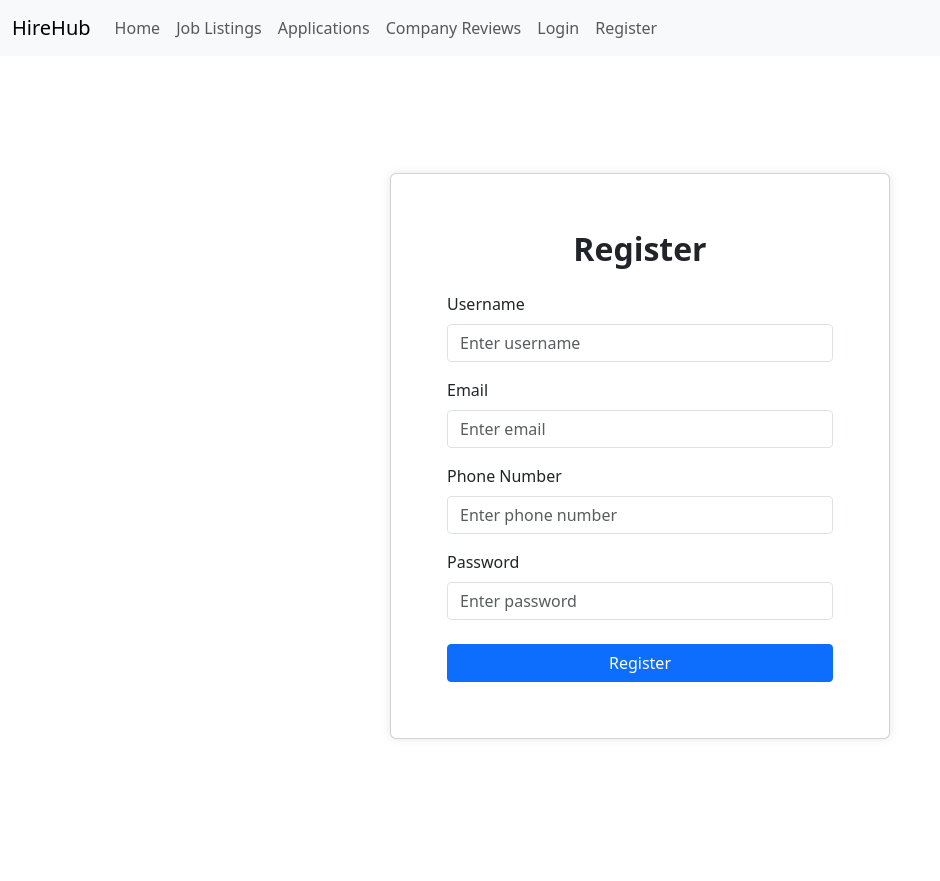
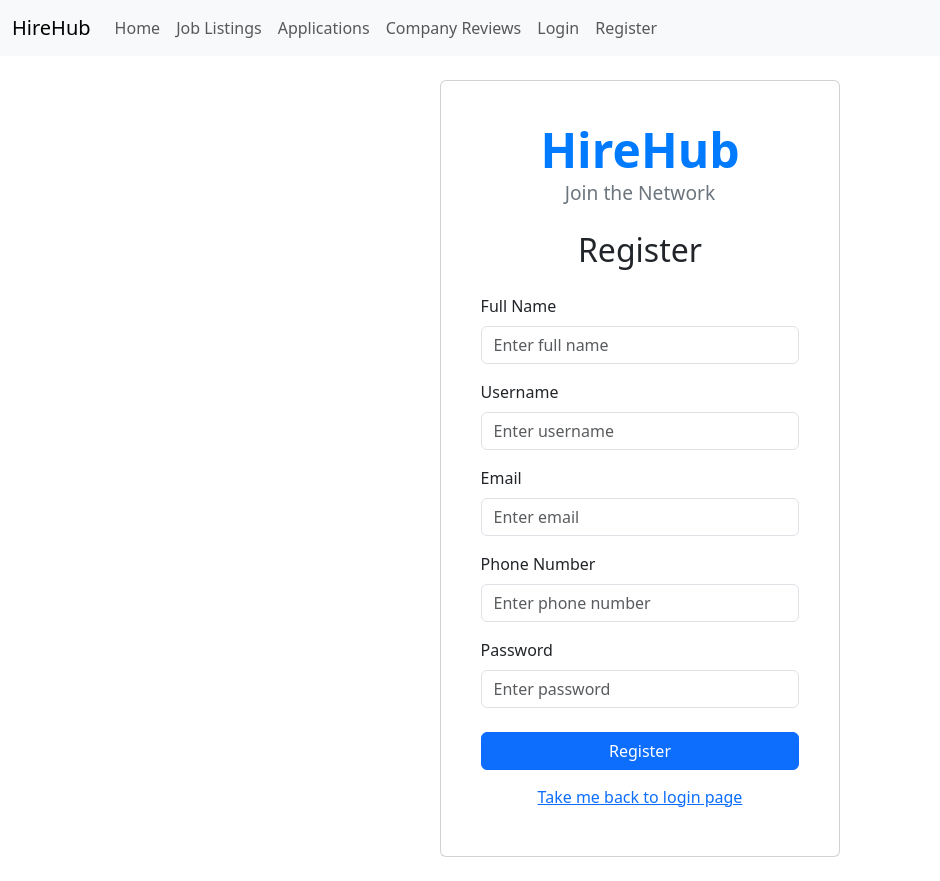
Before and after one commit to JuchangKim/HireHub, a React (Create React App) app in the folder client/: page /signup in a window 1280 px wide. Shown: the whole page, without its empty margins (0-940 px from the left). Before the commit the page ends 856 px from the top, so only its background shows below. Built offline with nearby package versions, Linux system fonts and the light colour scheme.

Commit message:
Upload Resume Functionality

```diff
--- a/client/src/App.js
+++ b/client/src/App.js
@@ -24,6 +24,7 @@ function App() {
         <Route path="/signup" element={<RegisterPage />} />
         <Route path="/company-reviews" element={<CompanyReviewPage />} />
         <Route path="/my-profile" element={<Profile />} />
+        <Route path="/register" element={<RegisterPage />} />
       </Routes>
     </Router>
   );
--- a/client/src/pages/LoginPage.css
+++ b/client/src/pages/LoginPage.css
@@ -1,23 +1,16 @@
-/* LoginPage.css */
-.login-card {
-  max-width: 400px;
-  width: 100%;
-  border-radius: 8px;
-  box-shadow: 0 0 10px rgba(0, 0, 0, 0.1);
+.logo-container {
+  text-align: center;
+  margin-bottom: 1rem;
 }
 
-.login-card .card-body {
-  padding: 2rem;
+.logo-text {
+  font-size: 3rem;
+  font-weight: bold;
+  color: #007bff; /* Primary color */
+  margin: 0;
 }
 
-.login-card h2 {
-  font-weight: bold;
+.logo-subtext {
+  font-size: 1.2rem;
+  color: #6c757d; /* Secondary color */
 }
-
-.login-card .form-control {
-  border-radius: 4px;
-}
-
-.login-card .btn-primary {
-  border-radius: 4px;
-}
--- a/client/src/pages/LoginPage.js
+++ b/client/src/pages/LoginPage.js
@@ -1,11 +1,19 @@
 import React, { useState } from "react";
-import { Container, Form, Button, Alert, Card } from "react-bootstrap";
+import {
+  Container,
+  Form,
+  Button,
+  Alert,
+  Card,
+  Row,
+  Col,
+} from "react-bootstrap";
 import { useNavigate } from "react-router-dom";
-import "./LoginPage.css"; // Make sure to create and import this CSS file
+import "./LoginPage.css";
 
 function LoginPage() {
   const [formData, setFormData] = useState({
-    email: "",
+    username: "",
     password: "",
   });
 
@@ -20,7 +28,7 @@ function LoginPage() {
   const handleSubmit = (e) => {
     e.preventDefault();
 
-    if (!formData.email || !formData.password) {
+    if (!formData.username || !formData.password) {
       setMessage("All fields are required.");
       return;
     }
@@ -29,7 +37,8 @@ function LoginPage() {
 
     const user = existingUsers.find(
       (user) =>
-        user.email === formData.email && user.password === formData.password
+        user.username === formData.username &&
+        user.password === formData.password
     );
 
     if (user) {
@@ -37,25 +46,34 @@ function LoginPage() {
       localStorage.setItem("currentUser", JSON.stringify(user));
       navigate("/my-profile");
     } else {
-      setMessage("Invalid email or password.");
+      setMessage("Invalid username or password.");
     }
+  };
+
+  const handleRegisterRedirect = () => {
+    navigate("/register");
   };
 
   return (
     <Container className="d-flex justify-content-center align-items-center min-vh-100 p-4">
       <Card className="login-card p-4">
         <Card.Body>
+          {/* Add a styled div as a logo */}
+          <div className="logo-container text-center mb-4">
+            <h1 className="logo-text">HireHub</h1>
+            <p className="logo-subtext">Connecting Talent with Opportunity</p>
+          </div>
           <h2 className="text-center mb-4">Login</h2>
           {message && <Alert variant="info">{message}</Alert>}
           <Form onSubmit={handleSubmit}>
-            <Form.Group controlId="formEmail">
-              <Form.Label>Email</Form.Label>
+            <Form.Group controlId="formUsername">
+              <Form.Label>Username</Form.Label>
               <Form.Control
-                type="email"
-                name="email"
-                value={formData.email}
+                type="text"
+                name="username"
+                value={formData.username}
                 onChange={handleChange}
-                placeholder="Enter email"
+                placeholder="Enter username"
                 className="mb-3"
               />
             </Form.Group>
@@ -70,9 +88,23 @@ function LoginPage() {
                 className="mb-4"
               />
             </Form.Group>
-            <Button variant="primary" type="submit" className="w-100">
-              Login
-            </Button>
+
+            <Row>
+              <Col>
+                <Button variant="primary" type="submit" className="w-100">
+                  Login
+                </Button>
+              </Col>
+              <Col>
+                <Button
+                  variant="primary"
+                  className="w-100"
+                  onClick={handleRegisterRedirect}
+                >
+                  Register
+                </Button>
+              </Col>
+            </Row>
           </Form>
         </Card.Body>
       </Card>
--- a/client/src/pages/Profile.js
+++ b/client/src/pages/Profile.js
@@ -1,24 +1,33 @@
 import React, { useState, useEffect } from "react";
-import { Container, Form, Button, Alert } from "react-bootstrap";
+import { Container, Form, Button, Alert, Card } from "react-bootstrap";
+import { useNavigate } from "react-router-dom";
 
 function Profile() {
   const [formData, setFormData] = useState({
+    fullName: "",
     username: "",
     email: "",
+    phoneNumber: "",
     password: "",
   });
 
   const [message, setMessage] = useState("");
+  const [resumeError, setResumeError] = useState(""); // State to handle errors
+  const [resumeURL, setResumeURL] = useState(null); // Store resume URL
+  const navigate = useNavigate();
 
   useEffect(() => {
     // Load current user data from local storage
     const currentUser = JSON.parse(localStorage.getItem("currentUser"));
     if (currentUser) {
       setFormData({
+        fullName: currentUser.fullName,
         username: currentUser.username,
         email: currentUser.email,
+        phoneNumber: currentUser.phoneNumber,
         password: currentUser.password,
       });
+      setResumeURL(currentUser.resume || null); // Load resume URL if exists
     }
   }, []);
 
@@ -31,7 +40,12 @@ function Profile() {
     e.preventDefault();
 
     // Basic validation
-    if (!formData.username || !formData.email || !formData.password) {
+    if (
+      !formData.fullName ||
+      !formData.email ||
+      !formData.phoneNumber ||
+      !formData.password
+    ) {
       setMessage("All fields are required.");
       return;
     }
@@ -41,29 +55,89 @@ function Profile() {
 
     // Update user info
     const updatedUsers = existingUsers.map((user) =>
-      user.email === formData.email ? { ...user, ...formData } : user
+      user.username === formData.username
+        ? { ...user, ...formData, resume: resumeURL }
+        : user
     );
 
     // Save updated users list and set current user
     localStorage.setItem("users", JSON.stringify(updatedUsers));
-    localStorage.setItem("currentUser", JSON.stringify(formData));
+    localStorage.setItem(
+      "currentUser",
+      JSON.stringify({ ...formData, resume: resumeURL })
+    );
 
     setMessage("Profile updated successfully!");
+
+    // Redirect to login page after 2 seconds
+    setTimeout(() => {
+      navigate("/login");
+    }, 2000); // 2000 ms = 2 seconds
+  };
+
+  const handleResumeUpload = (e) => {
+    const file = e.target.files[0];
+    if (file && file.type === "application/pdf") {
+      const fileReader = new FileReader();
+      fileReader.readAsDataURL(file);
+      fileReader.onloadend = () => {
+        const resumeData = fileReader.result;
+        setResumeURL(resumeData);
+        setResumeError("");
+
+        // Update localStorage for the current user
+        const currentUser = JSON.parse(localStorage.getItem("currentUser"));
+        const updatedUser = { ...currentUser, resume: resumeData };
+        localStorage.setItem("currentUser", JSON.stringify(updatedUser));
+
+        // Update the users array in localStorage
+        const users = JSON.parse(localStorage.getItem("users")) || [];
+        const updatedUsers = users.map((user) =>
+          user.username === currentUser.username ? updatedUser : user
+        );
+        localStorage.setItem("users", JSON.stringify(updatedUsers));
+      };
+    } else {
+      setResumeError("Only PDF files are allowed.");
+    }
+  };
+
+  const handleViewResume = () => {
+    if (resumeURL) {
+      const newWindow = window.open();
+      newWindow.document.write(
+        `<iframe width="100%" height="100%" src="${resumeURL}"></iframe>`
+      );
+    }
   };
 
   return (
-    <Container className="p-4">
-      <h2>Profile</h2>
+    <Container className="d-flex justify-content-center align-items-center min-vh-100 p-4">
+      <Card className="login-card p-4">
+        <Card.Body>
+          <h2 className="text-center mb-4">Profile</h2>
           {message && <Alert variant="info">{message}</Alert>}
           <Form onSubmit={handleSubmit}>
+            <Form.Group controlId="formFullName">
+              <Form.Label>Full Name</Form.Label>
+              <Form.Control
+                type="text"
+                name="fullName"
+                value={formData.fullName}
+                onChange={handleChange}
+                placeholder="Enter full name"
+                className="mb-3"
+              />
+            </Form.Group>
             <Form.Group controlId="formUsername">
               <Form.Label>Username</Form.Label>
               <Form.Control
                 type="text"
                 name="username"
                 value={formData.username}
-            onChange={handleChange}
-            placeholder="Enter username"
+                readOnly
+                className="mb-3"
+                style={{ backgroundColor: "#e9ecef" }} // Greyed out field
               />
             </Form.Group>
             <Form.Group controlId="formEmail">
@@ -74,7 +148,18 @@ function Profile() {
                 value={formData.email}
                 onChange={handleChange}
                 placeholder="Enter email"
-            disabled
+                className="mb-3"
+              />
+            </Form.Group>
+            <Form.Group controlId="formPhoneNumber">
+              <Form.Label>Phone Number</Form.Label>
+              <Form.Control
+                type="text"
+                name="phoneNumber"
+                value={formData.phoneNumber}
+                onChange={handleChange}
+                placeholder="Enter phone number"
+                className="mb-3"
               />
             </Form.Group>
             <Form.Group controlId="formPassword">
@@ -85,12 +170,38 @@ function Profile() {
                 value={formData.password}
                 onChange={handleChange}
                 placeholder="Enter password"
+                className="mb-4"
               />
             </Form.Group>
-        <Button variant="primary" type="submit">
+
+            {/* Upload Resume Section */}
+            <Form.Group controlId="formResume">
+              <Form.Label>Upload Resume (PDF Only)</Form.Label>
+              <Form.Control
+                type="file"
+                accept=".pdf"
+                onChange={handleResumeUpload}
+                className="mb-3"
+              />
+              {resumeError && <Alert variant="danger">{resumeError}</Alert>}
+            </Form.Group>
+
+            {resumeURL && (
+              <Button
+                variant="primary" // Use the same variant as "Update Profile"
+                className="w-100 mb-3"
+                onClick={handleViewResume}
+              >
+                View Uploaded Resume
+              </Button>
+            )}
+
+            <Button variant="primary" type="submit" className="w-100">
               Update Profile
             </Button>
           </Form>
+        </Card.Body>
+      </Card>
     </Container>
   );
 }
--- a/client/src/pages/RegisterPage.css
+++ b/client/src/pages/RegisterPage.css
@@ -1,23 +1,16 @@
-/* RegisterPage.css */
-.register-card {
-  max-width: 500px;
-  width: 100%;
-  border-radius: 8px;
-  box-shadow: 0 0 10px rgba(0, 0, 0, 0.1);
+.logo-container {
+  text-align: center;
+  margin-bottom: 1rem;
 }
 
-.register-card .card-body {
-  padding: 2rem;
+.logo-text {
+  font-size: 3rem;
+  font-weight: bold;
+  color: #007bff; /* Primary color */
+  margin: 0;
 }
 
-.register-card h2 {
-  font-weight: bold;
+.logo-subtext {
+  font-size: 1.2rem;
+  color: #6c757d; /* Secondary color */
 }
-
-.register-card .form-control {
-  border-radius: 4px;
-}
-
-.register-card .btn-primary {
-  border-radius: 4px;
-}
--- a/client/src/pages/RegisterPage.js
+++ b/client/src/pages/RegisterPage.js
@@ -1,16 +1,19 @@
 import React, { useState } from "react";
 import { Container, Form, Button, Alert, Card } from "react-bootstrap";
-import "./RegisterPage.css"; // Make sure to create and import this CSS file
+import { useNavigate } from "react-router-dom";
+import "./RegisterPage.css"; // Ensure this CSS file is properly created and imported
 
 function RegisterPage() {
   const [formData, setFormData] = useState({
+    fullName: "",
     username: "",
     email: "",
+    phoneNumber: "",
     password: "",
-    phoneNumber: "",
   });
 
   const [message, setMessage] = useState("");
+  const navigate = useNavigate();
 
   const handleChange = (e) => {
     const { name, value } = e.target;
@@ -21,10 +24,11 @@ function RegisterPage() {
     e.preventDefault();
 
     if (
+      !formData.fullName ||
       !formData.username ||
       !formData.email ||
-      !formData.password ||
-      !formData.phoneNumber
+      !formData.phoneNumber ||
+      !formData.password
     ) {
       setMessage("All fields are required.");
       return;
@@ -42,16 +46,42 @@ function RegisterPage() {
 
     localStorage.setItem("currentUser", JSON.stringify(formData));
     setMessage("User registered successfully!");
-    setFormData({ username: "", email: "", password: "", phoneNumber: "" });
+    setFormData({
+      fullName: "",
+      username: "",
+      email: "",
+      phoneNumber: "",
+      password: "",
+    });
+  };
+
+  const handleLoginRedirect = () => {
+    navigate("/login"); // Redirect to the login page
   };
 
   return (
     <Container className="d-flex justify-content-center align-items-center min-vh-100 p-4">
       <Card className="register-card p-4">
         <Card.Body>
+          {/* Add a styled div as a logo */}
+          <div className="logo-container text-center mb-4">
+            <h1 className="logo-text">HireHub</h1>
+            <p className="logo-subtext">Join the Network</p>
+          </div>
           <h2 className="text-center mb-4">Register</h2>
           {message && <Alert variant="info">{message}</Alert>}
           <Form onSubmit={handleSubmit}>
+            <Form.Group controlId="formFullName">
+              <Form.Label>Full Name</Form.Label>
+              <Form.Control
+                type="text"
+                name="fullName"
+                value={formData.fullName}
+                onChange={handleChange}
+                placeholder="Enter full name"
+                className="mb-3"
+              />
+            </Form.Group>
             <Form.Group controlId="formUsername">
               <Form.Label>Username</Form.Label>
               <Form.Control
@@ -96,8 +126,15 @@ function RegisterPage() {
                 className="mb-4"
               />
             </Form.Group>
-            <Button variant="primary" type="submit" className="w-100">
+            <Button variant="primary" type="submit" className="w-100 mb-2">
               Register
+            </Button>
+            <Button
+              variant="link"
+              className="w-100 text-center"
+              onClick={handleLoginRedirect}
+            >
+              Take me back to login page
             </Button>
           </Form>
         </Card.Body>
--- a/package.json
+++ b/package.json
@@ -18,6 +18,7 @@
     "express": "^4.19.2",
     "jsonwebtoken": "^9.0.2",
     "mongoose": "^8.6.1",
+    "multer": "^1.4.5-lts.1",
     "nodemailer": "^6.9.14"
   }
 }
```
Also changed, not shown: 1 other file (tests, documents, lock files or other folders). Lines whose indentation alone changed are shown as unchanged.
